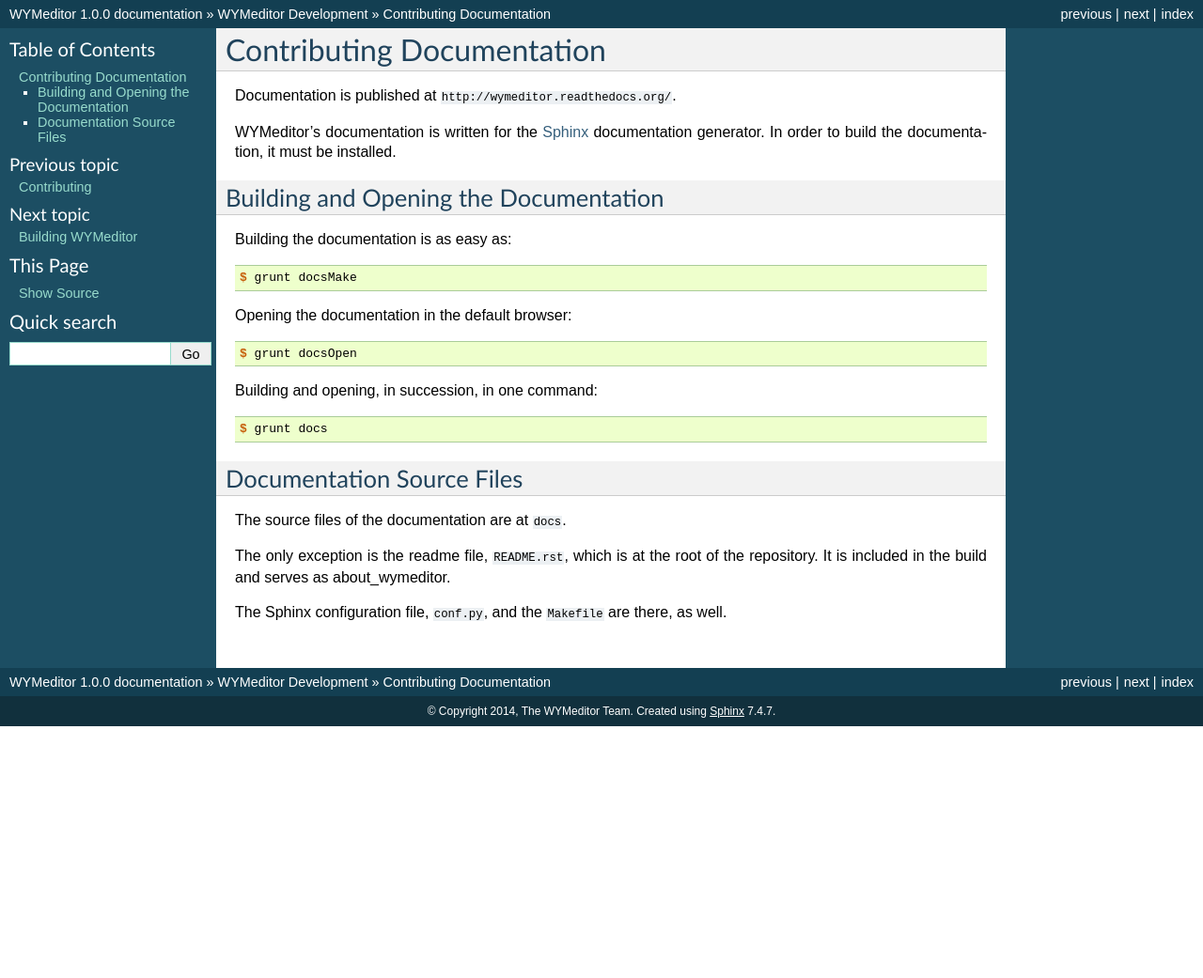
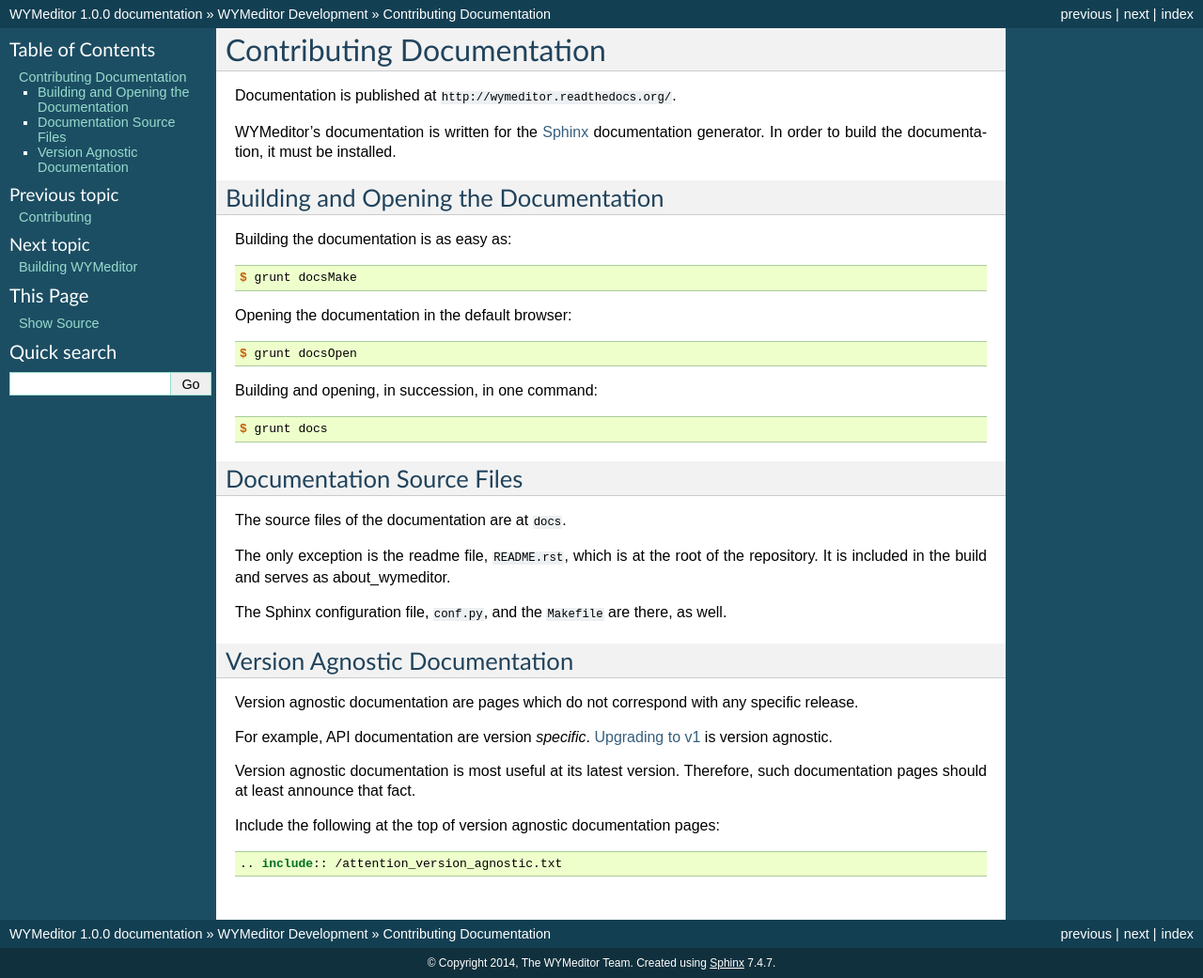
Before and after one commit to wymeditor/wymeditor, a Sphinx documentation site: the page built from docs/wymeditor_development/contributing_documentation.rst, in a window 1280 px wide. Shown: the whole page at 94% size. Built offline with Sphinx 7.4.7, drawn with Linux system fonts in a browser that asks for light colours; before the commit the page ends 900 px from its top, so only the background shows below that.

Commit message:
Adds docs regarding version agnostic docs

```diff
--- /dev/null
+++ b/docs/attention_version_agnostic.txt
@@ -0,0 +1,5 @@
+.. attention::
+   **This document is version–agnostic.
+   For the most accurate, up–to–date information,
+   make sure that you're reading
+   the latest development version of it.**
--- a/docs/upgrade_guides/upgrading_to_v1.rst
+++ b/docs/upgrade_guides/upgrading_to_v1.rst
@@ -1,6 +1,10 @@
+.. _Upgrading to v1:
+
 ###############
 Upgrading to v1
 ###############
+
+.. include:: /attention_version_agnostic.txt
 
 This page describes the backwards incompatible changes in v1.
 
--- a/docs/wymeditor_development/contributing_documentation.rst
+++ b/docs/wymeditor_development/contributing_documentation.rst
@@ -43,3 +43,27 @@
 and the ``Makefile`` are there, as well.
 
 .. _Sphinx: http://sphinx-doc.org/
+
+Version Agnostic Documentation
+==============================
+
+Version agnostic documentation
+are pages which do not correspond
+with any specific release.
+
+For example, API documentation are
+version *specific*.
+:ref:`Upgrading to v1`
+is version agnostic.
+
+Version agnostic documentation
+is most useful at its latest version.
+Therefore, such documentation pages
+should at least announce that fact.
+
+Include the following at the top of
+version agnostic documentation pages:
+
+.. code-block:: rst
+
+   .. include:: /attention_version_agnostic.txt
```
